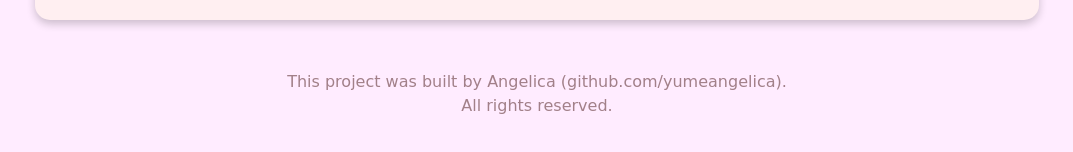
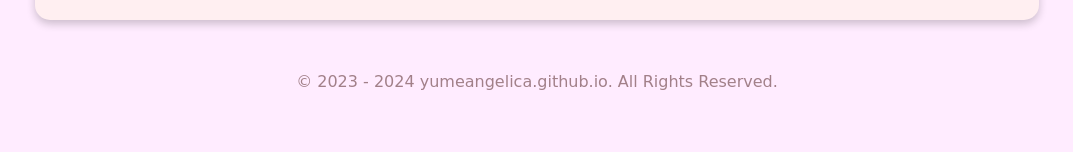
Before and after one commit to yumeangelica/fullstack-phonebook-application, a React app: page / in a window 1280 px wide. Shown: the part 394-546 px from the top of the page, without its empty margins (103-1176 px from the left). Built offline with nearby package versions, Linux system fonts and the light colour scheme; no server answers.

Commit message:
Update Footer component to display current year and modify copyright message

```diff
--- a/client/components/Footer.js
+++ b/client/components/Footer.js
@@ -1,7 +1,13 @@
-const Footer = () => (
-  <div className="footer">
-    <label>This project was built by Angelica (github.com/yumeangelica). <br/> All rights reserved. </label>
-  </div>
-)
+import React from 'react';
+
+const Footer = () => {
+  const currentYear = new Date().getFullYear();
+
+  return (
+    <div className="footer">
+      <label>© 2023 - {currentYear} yumeangelica.github.io. All Rights Reserved.</label>
+    </div>
+  )
+}
 
 export default Footer
```
